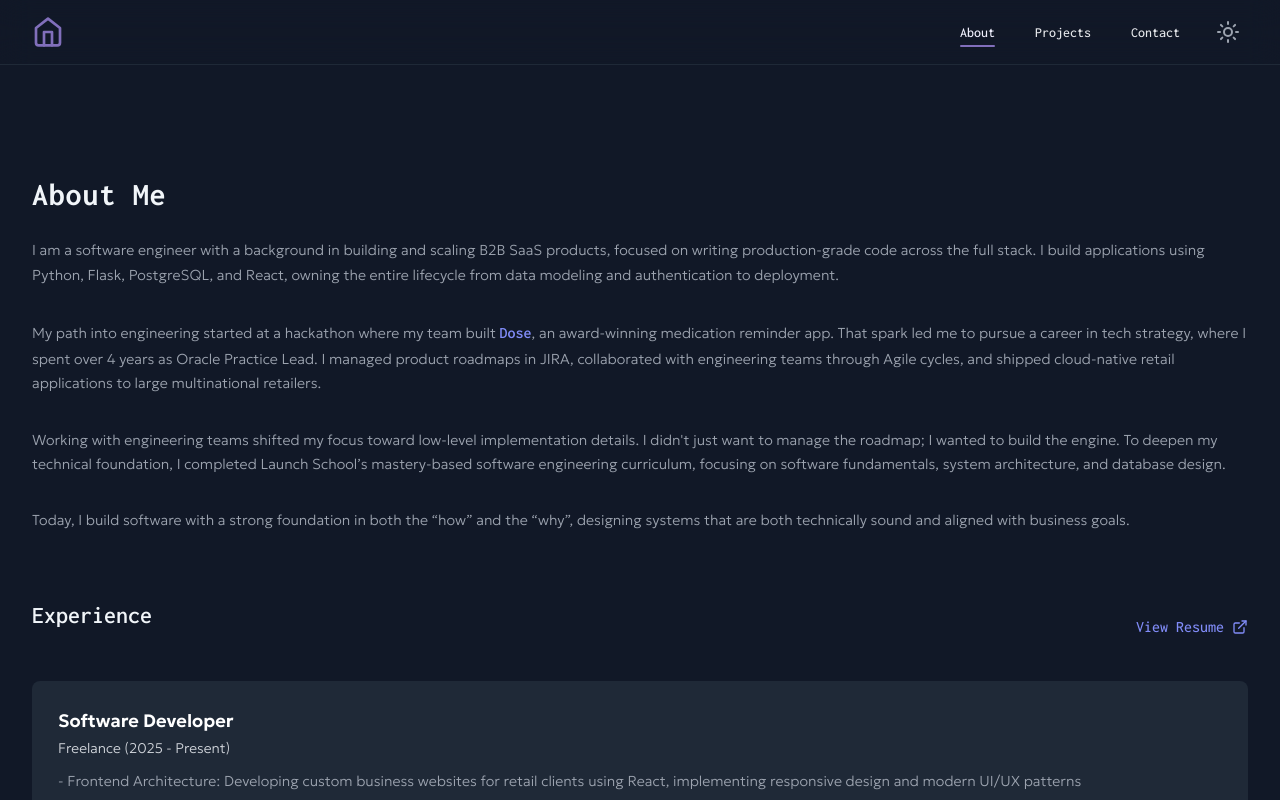
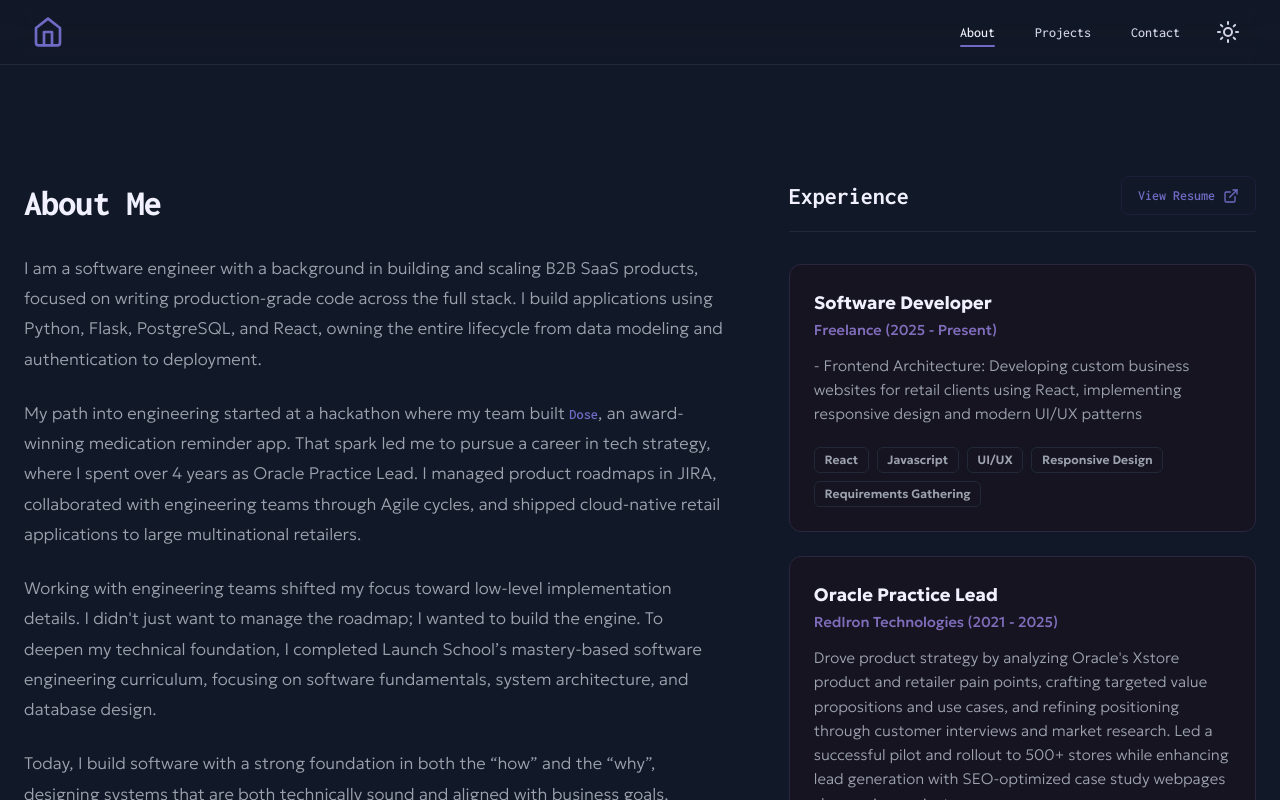
Before and after one commit to christinelinster/christine-lin, a React (Vite) app: page /about in a window 1280 px wide. Built offline with nearby package versions, Linux system fonts and the light colour scheme.

Commit message:
update: styling for about page

```diff
--- a/src/index.css
+++ b/src/index.css
@@ -5,29 +5,35 @@
 
 /* Root Variables */
 :root {
-    /* Colors */
+/* Main Theme */
     --primary-black: #111827;
-    --primary-white:#F0F0FE;
-    --primary-purple: #816FBB;
-    --dark-purple: #4338ca;
-    --light-purple: #818cf8;
+    --primary-white: #F0F0FE;
 
+    /* The New Purple Palette */
+    --primary-purple: #6F6AC3;
+    --dark-purple: #292244;
+    --light-purple: #806EBD;
+
+    /* Highlight Variable */
+    --highlight-silver: #CCD6F6;   /* Added for high-priority dark mode text */
+
+    /* Grays & Surfaces */
     --primary-gray: #374151;
     --dark-gray: #1f2937;
-    --light-gray: #e5e7eb;
+    --light-gray: #D3D3E8;
 
-    --light-gray-purple: #e0e7ff;
-    --dark-gray-purple: #312e81;
+    /* Specialized Backgrounds */
+    --light-gray-purple: #DADFFD;
+    --dark-gray-purple: #292244;
 
-    --dark-text: #4b5563;
-    --light-text: #9ca3af;
-
-
+    /* Text */
+    --dark-text: #847489;
+    --light-text: #D3D3E8;
 
     /* Typography */
     --font-heading: 'Geologica', -apple-system, BlinkMacSystemFont, sans-serif;
     --font-subheading: 'Inconsolata', monospace, sans-serif;
-    --font-body: 'Geologica', -apple-system, BlinkMacSystemFont, 'sans-serif'
+    --font-body: 'Geologica', -apple-system, BlinkMacSystemFont, sans-serif;
 }
 
 body{
@@ -64,5 +70,5 @@ h2, h3, a {
 }
 
 a{
-    font-size: 1rem;
+    font-size: 0.9rem;
 }
--- a/src/pages/About.jsx
+++ b/src/pages/About.jsx
@@ -2,8 +2,6 @@ import { ExternalLink } from "lucide-react";
 import ExperienceRole from "../components/ExperienceRole";
 import experiences from "../data/experiences";
 import "../styles/about.css";
-
-
 
 export default function About() {
 
--- a/src/styles/about.css
+++ b/src/styles/about.css
@@ -1,228 +1,139 @@
-.about-link{
-  color: #818cf8;
-  font-weight: 600;
-}
-
-.about-link:hover{
-  color: #6366f1;
-}
-
+/* --- Global Overrides for consistency --- */
 .about-container {
   height: calc(100vh - 6rem);
   overflow-y: auto;
   padding-top: 2rem;
+  background-color: transparent; /* Let app-container handle bg */
 }
 
 .about-content {
   max-width: 80rem;
   margin: 0 auto;
-  padding: 3rem 1rem;
+  padding: 3rem 1.5rem;
 }
 
-@media (min-width: 640px) {
-  .about-content {
-    padding-left: 1.5rem;
-    padding-right: 1.5rem;
-  }
-}
-
-@media (min-width: 1024px) {
-  .about-content {
-    padding-left: 2rem;
-    padding-right: 2rem;
-  }
-}
-
-.about-grid {
-  display: grid;
-  gap: 2rem;
-}
-
-.about-section {
-  margin-bottom: 2rem;
-  max-width: 100%;
-}
-
-.about-flex {
-  display: flex;
-  flex-direction: column;
-  gap: 2rem;
-  align-items: center;
-}
-
-.about-main {
-  flex: 1;
-}
-
-.about-text {
-  margin-top: 1.5rem;
-}
-
-.certifications-section {
-  flex: 1;
-  background-color: #f8fafc;
-  padding: 1.5rem;
-  border-radius: 0.5rem;
-  min-width: 350px;
-  width: 100%;
-}
-
-@media (min-width: 1024px) {
-  .about-flex {
-    flex-direction: row;
-  }
-
-  .about-main{
-    flex:2;
-  }
-}
-.dark .certifications-section {
-  background-color: #1f2937;
-}
-
-.certification-item {
+/* --- Typography & Links --- */
+.about-title {
+  font-size: 2.25rem;
+  font-weight: 800;
+  color: var(--dark-gray);
   margin-bottom: 1.5rem;
-}
-
-.certification-item:last-child {
-  margin-bottom: 0;
-}
-
-.certification-link{
-  display: inline-flex;
-  align-items: top;
-  gap: 0.5rem;
-  color: #4f46e5;
-  text-decoration: none;
-  font-weight: 200;
-  transition: color 0.2s;
-}
-
-.dark .certification-link {
-  color: #818cf8;
-}
-
-.certification-link:hover {
-  color: #4338ca;
-}
-
-.dark .certification-link:hover {
-  color: #6366f1;
-}
-
-.certification-title {
-  font-weight: 600;
-  color: #1e293b;
-  margin-bottom: 0.25rem;
-  font-size: 0.95rem;
-}
-
-.dark .certification-title {
-  color: #e2e8f0;
-}
-
-.certification-details {
-  color: #64748b;
-  font-size: 0.875rem;
-}
-
-.dark .certification-details {
-  color: #94a3b8;
-}
-.about-title {
-  font-size: 2rem;
-  font-weight: 700;
-  color: #111827;
-  margin-bottom: 0;
-  line-height: 1.2;
-  letter-spacing: 0.025em;
+  letter-spacing: -0.025em;
 }
 
 .dark .about-title {
-  color: #f1f5f9;
+  color: var(--primary-white);
 }
 
 .about-description {
-  color: #475569;
-  line-height: 1.7;
-  margin-bottom: 2rem;
-}
-
-.about-description:last-child {
-  margin-bottom: 0;
+  color: var(--primary-gray);
+  line-height: 1.8;
+  margin-bottom: 1.5rem;
+  font-size: 1.05rem;
 }
 
 .dark .about-description {
   color: #9ca3af;
 }
 
-.section {
-  margin-bottom: 3rem;
+/* Premium Inline Link Styling */
+.about-link {
+  color: var(--primary-purple);
+  font-weight: 600;
+  text-decoration: none;
+  position: relative;
+  transition: color 0.3s ease;
 }
+
+.about-link::after {
+  content: '';
+  position: absolute;
+  bottom: -2px;
+  left: 0;
+  width: 0;
+  height: 2px;
+  background-color: var(--primary-purple);
+  transition: width 0.3s ease;
+}
+
+.about-link:hover {
+  color: var(--dark-purple);
+}
+
+.about-link:hover::after {
+  width: 100%;
+}
+
+/* --- Experience Section --- */
 .section-title {
   font-size: 1.5rem;
-  font-weight: 600;
-  color: #1e293b;
-  margin-bottom: 1.5rem;
+  font-weight: 700;
+  color: var(--dark-gray);
 }
 
-
 .dark .section-title {
-  color: #f1f5f9;
-}
-
-.skills-container {
-  display: flex;
-  flex-wrap: wrap;
-  gap: 0.5rem;
+  color: var(--primary-white);
 }
 
 .experience-header {
   display: flex;
   justify-content: space-between;
   align-items: center;
-  margin-bottom: 1.5rem;
+  margin-bottom: 2rem;
+  border-bottom: 1px solid var(--light-gray);
+  padding-bottom: 1rem;
 }
 
+.dark .experience-header {
+  border-bottom-color: var(--dark-gray);
+}
+
+/* Resume Link - Animated like a Button */
 .resume-link {
+  position: relative;
   display: inline-flex;
   align-items: center;
   gap: 0.5rem;
-  color: #4f46e5;
+  padding: 0.5rem 1rem;
+  color: var(--primary-purple);
+  font-weight: 600;
+  font-size: 0.875rem;
   text-decoration: none;
-  font-weight: 500;
-  transition: color 0.2s;
-}
-
-.dark .resume-link {
-  color: #818cf8;
+  border: 1.5px solid rgba(139, 92, 246, 0.1);
+  border-radius: 0.5rem;
+  transition: all 0.3s ease;
 }
 
 .resume-link:hover {
-  color: #4338ca;
+  background-color: rgba(139, 92, 246, 0.05);
+  transform: translateY(-2px);
+  color: var(--dark-purple);
 }
 
 .dark .resume-link:hover {
-  color: #6366f1;
+  color: var(--light-purple);
+  background-color: rgba(167, 139, 250, 0.05);
 }
 
-.resume-icon {
-  height: 1rem;
-  width: 1rem;
+/* --- Layout Grid --- */
+.about-grid {
+  display: grid;
+  gap: 4rem;
 }
 
-.experience-list,
-.projects-list {
+.about-main {
+  max-width: 45rem; /* Improves readability of long-form text */
+}
+
+@media (min-width: 1024px) {
+  .about-grid {
+    grid-template-columns: 1.2fr 0.8fr; /* Side-by-side on desktop */
+    align-items: start;
+  }
+}
+
+.experience-list {
   display: flex;
   flex-direction: column;
-  gap: 1rem;
+  gap: 1.5rem;
 }
-
-
-@media (min-width: 768px) {
-  .projects-list {
-    display: grid;
-    grid-template-columns: repeat(2, 1fr);
-    gap: 1.5rem;
-  }
-}
--- a/src/styles/experience-role.css
+++ b/src/styles/experience-role.css
@@ -1,57 +1,72 @@
 .experience-role {
-  background-color: #f3f4f6;
+  /* Using your variables and matching the mobile menu tint logic */
+background-color: rgba(139, 92, 246, 0.05);
   padding: 1.5rem;
-  border-radius: 0.5rem;
-  transition: all 0.2s;
-  border: 2px solid transparent;
+  border-radius: 0.75rem; /* Slightly rounder for a premium feel */
+  transition: all 0.3s cubic-bezier(0.4, 0, 0.2, 1);
+  border: 1.5px solid var(--light-gray);
+  position: relative;
 }
 
 .dark .experience-role {
-  background-color: #1f2937;
+  background-color: #161421; /* Matches the mobile menu tint */
+  border-color: #2d2640;
 }
 
+/* --- Hover State: Subtle Lift & Glow --- */
 .experience-role:hover {
-  background-color: #e0e7ff;
+  transform: translateY(-4px);
+  background-color: var(--primary-white);
+  border-color: var(--primary-purple);
+  box-shadow: 0 10px 20px -5px rgba(139, 92, 246, 0.1);
 }
 
 .dark .experience-role:hover {
-  background-color: rgba(79, 70, 229, 0.1);
+  background-color: #1c192b;
+  border-color: var(--light-purple);
+  box-shadow: 0 10px 20px -5px rgba(0, 0, 0, 0.3);
 }
 
+/* --- Highlighted State (When skill is selected) --- */
 .experience-role.highlighted {
-  background-color: #e0e7ff;
-  border-color: #6366f1;
+  border-color: var(--primary-purple);
+  background-color: var(--light-gray-purple);
+  box-shadow: 0 0 0 1px var(--primary-purple); /* Double border effect */
 }
 
 .dark .experience-role.highlighted {
-  background-color: rgba(79, 70, 229, 0.1);
-  border-color: #818cf8;
+  border-color: var(--light-purple);
+  background-color: rgba(139, 92, 246, 0.1);
+  box-shadow: 0 0 0 1px var(--light-purple);
 }
 
+/* --- Typography --- */
 .role-title {
   font-size: 1.125rem;
-  font-weight: 600;
-  color: #111827;
+  font-weight: 700;
+  color: var(--dark-gray);
 }
 
 .dark .role-title {
-  color: #ffffff;
+  color: var(--primary-white);
 }
 
 .role-company {
   margin-top: 0.25rem;
-  color: #6b7280;
-  font-size: 0.875rem;
+  color: var(--primary-purple); /* Using brand color for emphasis */
+  font-size: 0.9rem;
+  font-weight: 500;
 }
 
 .dark .role-company {
-  color: #d1d5db;
+  color: var(--light-purple);
 }
 
 .role-description {
   margin-top: 0.75rem;
-  color: #4b5563;
-  line-height: 1.5;
+  color: var(--primary-gray);
+  line-height: 1.6;
+  font-size: 0.95rem;
 }
 
 .dark .role-description {
@@ -62,5 +77,5 @@
   display: flex;
   flex-wrap: wrap;
   gap: 0.5rem;
-  margin-top: 1rem;
+  margin-top: 1.25rem;
 }
--- a/src/styles/navbar.css
+++ b/src/styles/navbar.css
@@ -81,11 +81,11 @@
   font-size: 0.875rem;
   font-weight: 500;
   transition: color 0.3s ease;
-  color: var(--primary-gray);
+  color: var(--dark-text);
 }
 
 .dark .nav-link {
-  color: var(--light-gray);
+  color: var(--light-text);
 }
 
 /* The Animated Underline */
@@ -94,7 +94,7 @@
   content: '';
   position: absolute;
   bottom: 4px;
-  left: 50%;
+  left: 12px;
   width: 0;
   height: 2px;
   background-color: var(--primary-purple);
@@ -108,7 +108,7 @@
 .nav-link.active::after {
   /* On mobile, 'left' needs to be calculated to keep a fixed width centered */
   width: 30px;
-  left: calc(50% - 15px);
+  left: 12px;
 }
 
 /* Specific adjustment for Desktop to allow slightly longer lines if desired */
@@ -182,8 +182,8 @@
   right: 0;
   left: 0;
   padding: 0.75rem 1rem;
-background-color: #fbfaff;
-  border-bottom: 1px solid var(--light-gray);
+background-color: var(--light-gray);
+  border-bottom: 1px solid var(--light-gray-purple);
 box-shadow: 0 10px 15px -3px rgba(139, 92, 246, 0.05);
 
   /* Slide & Fade Animation */
@@ -205,7 +205,7 @@ box-shadow: 0 10px 15px -3px rgba(139, 92, 246, 0.05);
 .dark .mobile-menu {
   background-color: var(--dark-gray);
   opacity: 0.6;
-  border-bottom-color: #2d2640;
+  border-bottom-color: var(--primary-gray);
   box-shadow: 0 10px 15px -3px rgba(0, 0, 0, 0.3);
 }
 
--- a/src/styles/skill-tag.css
+++ b/src/styles/skill-tag.css
@@ -1,42 +1,54 @@
 .skill-tag {
   display: inline-flex;
   align-items: center;
-  padding: 0.15rem 0.75rem;
-  border-radius: 8px;
-  font-size: 0.8rem;
-  font-weight: 300;
-  border: 2px solid #e0e7ff;
-  color: #4338ca;
-  transition: all 0.2s;
+  padding: 0.2rem 0.6rem; /* Slightly tighter padding for a cleaner look */
+  border-radius: 6px;
+  font-size: 0.75rem;
+  font-weight: 600; /* Increased weight slightly for better legibility */
+  border: 1px solid var(--light-gray); /* Thinner, consistent line weight */
+  color: var(--primary-gray);
+  background-color: transparent;
+  transition: all 0.2s cubic-bezier(0.4, 0, 0.2, 1);
   cursor: pointer;
   user-select: none;
-
 }
 
 .dark .skill-tag {
-  border-color: #312e81;
-  color: #c7d2fe;
+  border-color: var(--dark-gray);
+  color: #9ca3af;
 }
 
+/* --- Hover State: The "Premium Snap" --- */
 .skill-tag:hover {
-  background-color: #c7d2fe;
+  border-color: var(--primary-purple);
+  color: var(--primary-purple);
+  background-color: rgba(139, 92, 246, 0.05); /* Very light purple wash */
+  transform: translateY(-1px);
 }
 
 .dark .skill-tag:hover {
-  background-color: #4338ca;
+  border-color: var(--light-purple);
+  color: var(--light-purple);
+  background-color: rgba(167, 139, 250, 0.05);
 }
 
+/* --- Highlighted State (When active/selected) --- */
 .skill-tag.highlighted {
-  background-color: #c7d2fe;
-  border-color: #4338ca;
+  background-color: var(--primary-purple);
+  border-color: var(--primary-purple);
+  color: white; /* Contrast for the solid background */
+  box-shadow: 0 4px 10px rgba(139, 92, 246, 0.2);
 }
 
 .dark .skill-tag.highlighted {
-  background-color: #4338ca;
-  border-color: #818cf8;
+  background-color: var(--primary-purple);
+  border-color: var(--primary-purple);
+  color: white;
+  box-shadow: 0 4px 12px rgba(0, 0, 0, 0.3);
 }
 
+/* --- Focus State --- */
 .skill-tag:focus {
   outline: none;
-  box-shadow: 0 0 0 3px rgba(99, 102, 241, 0.3);
+  box-shadow: 0 0 0 2px var(--light-gray-purple), 0 0 0 4px var(--primary-purple);
 }
```
Also changed, not shown: src/styles/home.css (+46 -125 lines), 1 other file (tests, documents, lock files or other folders).
